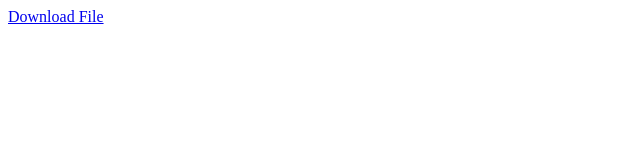
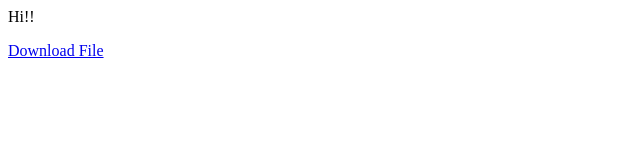
Before and after one commit to chandana-rao/chandana-rao.github.io, a plain HTML site: page index.html in a window 1280 px wide. Shown: the whole page, without its empty margins (0-640 px from the left). Drawn offline with Linux system fonts and the light colour scheme.

Commit message:
Update index.html

```diff
--- a/index.html
+++ b/index.html
@@ -1 +1,2 @@
-<a href="file.txt">Download File</a>
+<p> Hi!! </p>
+<a href="text1.txt">Download File</a>
```
